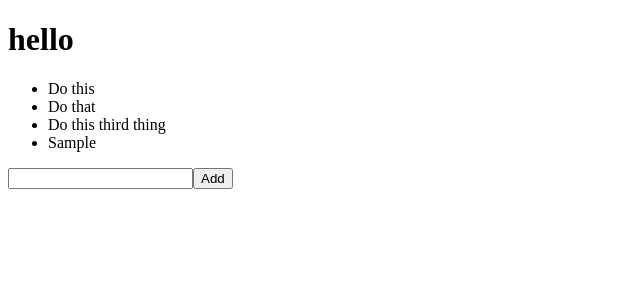
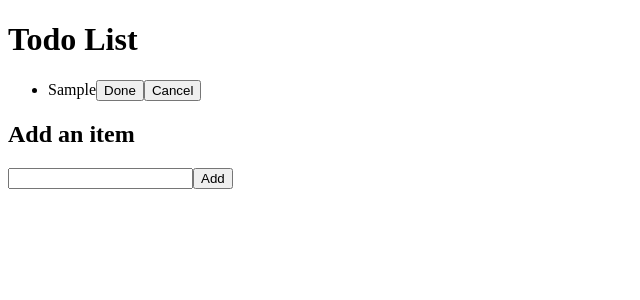
Before and after one commit to ahsanemon/academy, a Vue app in the folder 06-vue-playground/todo-list/: page / in a window 1280 px wide. Both pictures are taken after typing "Sample" into the empty fields and a click on the button "Add". Shown: the top 300 px of the page, without its empty margins (0-640 px from the left). Built offline with nearby package versions, Linux system fonts and the light colour scheme.

Commit message:
Started on todo app

```diff
--- a/06-vue-playground/todo-list/src/App.vue
+++ b/06-vue-playground/todo-list/src/App.vue
@@ -3,7 +3,7 @@
 </script>
 
 <template>
-  <h1> hello</h1>
+  <h1>Todo List</h1>
   <TodoList />
 </template>
 
--- a/06-vue-playground/todo-list/src/components/TodoList.vue
+++ b/06-vue-playground/todo-list/src/components/TodoList.vue
@@ -1,13 +1,20 @@
+<script setup>
+    import TodoListItem from './TodoListItem.vue';
+</script>
+
 <template>
     <div>
         <ul>
-            <li v-for="item in items">
-                {{ item.text }}
-            </li>
+            <TodoListItem
+                v-for="item, index in visibleItems"
+                :item="item"
+                @mark-as="(status) => { markAs(index, status) }"
+                @set-archived="(archived) => { item.archived = archived }"
+
+            />
         </ul>
 
-        {{ addText }}
-
+        <h2>Add an item</h2>
         <form @submit.prevent="onAdd">
             <input type="text" v-model="addText" />
             <button type="submit">Add</button>
@@ -26,38 +33,34 @@
         data () {
             return {
                 addText: '',
-                items: [
-                    {
-                        text: 'Do this',
-                        status: StatusEnum.pending,
-                        archived: false,
-                        due: null,
-                        color: 'green',
-                    },
-                    {
-                        text: 'Do that',
-                        status: StatusEnum.pending,
-                        archived: false,
-                        due: null,
-                        color: 'green',
-                    },
-                    {
-                        text: 'Do this third thing',
-                        status: StatusEnum.pending,
-                        archived: false,
-                        due: null,
-                        color: 'green',
-                    },
-                ],
+                items: [],
             };
 
+        },
+        computed: {
+
+            visibleItems () {
+                const out = [];
+                for (const item of this.items){
+                    if (!item.archived) {
+                        out.push(item)
+                    }
+                }
+                return out;
+            },
         },
         methods: {
             onAdd () {
                 this.items.push({
                     text: this.addText,
+                    status: StatusEnum.pending,
+                    archived: false,
+                    color: 'black',
                 });
                 this.addText = '';
+            },
+            markAs(index, status) {
+                this.items[index].status = status;
             },
         },
     }
--- /dev/null
+++ b/06-vue-playground/todo-list/src/components/TodoListItem.vue
@@ -0,0 +1,46 @@
+<template>
+    <li :class="`is-${item.status}`">
+        <span class="item-text">{{ item.text }}</span>
+
+        <template v-if="item.status === 'pending'">
+            <button @click="markAs('done')">Done</button>
+            <button @click="markAs('canceled')">Cancel</button>
+        </template>
+        <template v-else>
+            <button @click="markAs('pending')">Undo</button>
+            <button @click="setArchived(true)">Archive</button>
+        </template>
+    </li>
+</template>
+
+<script>
+    export default {
+        // You are not supposed to mutate props. You have events for that.
+        props: {
+            item: {
+                type: Object,
+                required: true,
+            },
+        },
+        emits: ['mark-as', 'set-archived'],
+        methods: {
+            markAs (status) {
+                this.$emit('mark-as', status);
+            },
+            setArchived (archived) {
+                this.$emit('set-archived', archived);
+            },
+        },
+    }
+</script>
+
+<style scoped>
+    .is-done .item-text {
+        text-decoration: line-through;
+    }
+    .is-canceled .item-text {
+        /* color: #cccccc; */
+        opacity: 0.6;
+    }
+
+</style>
```
